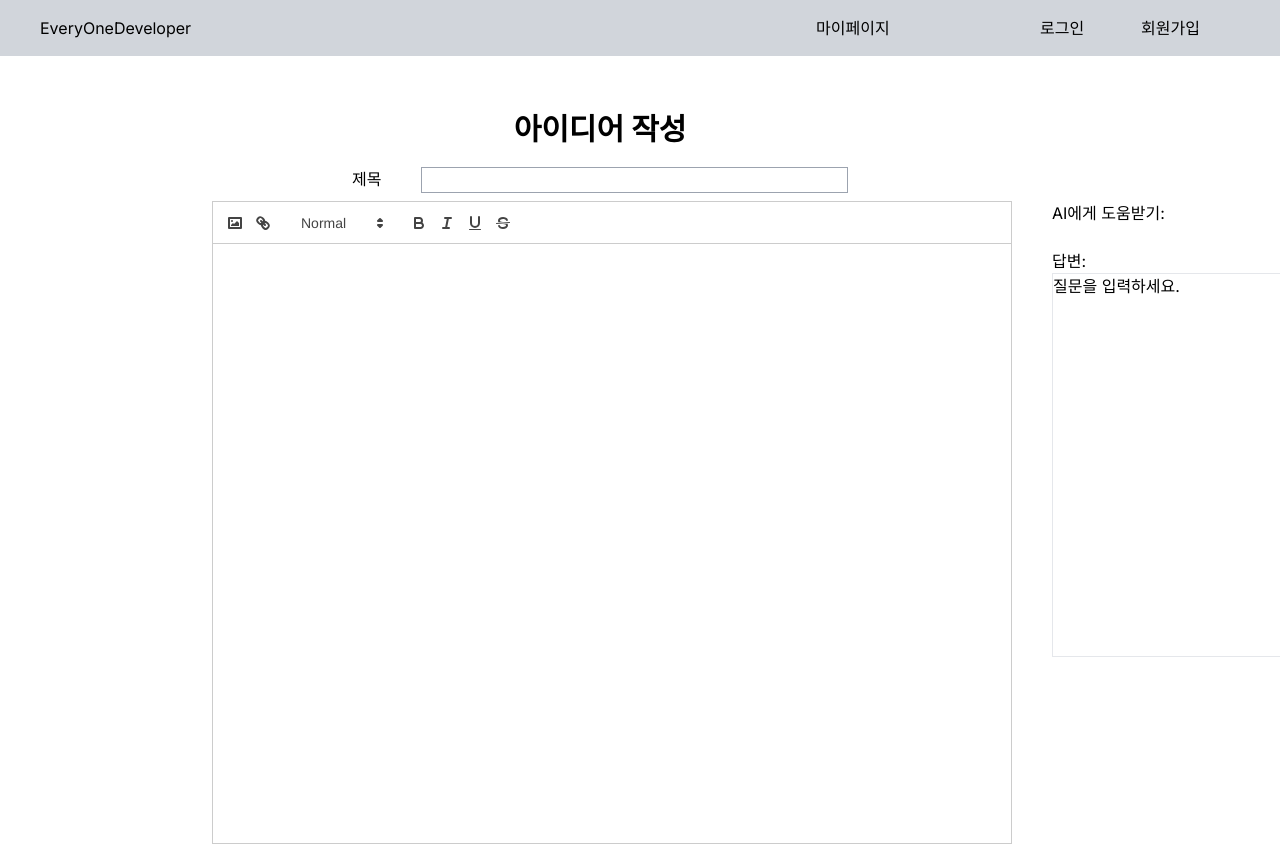
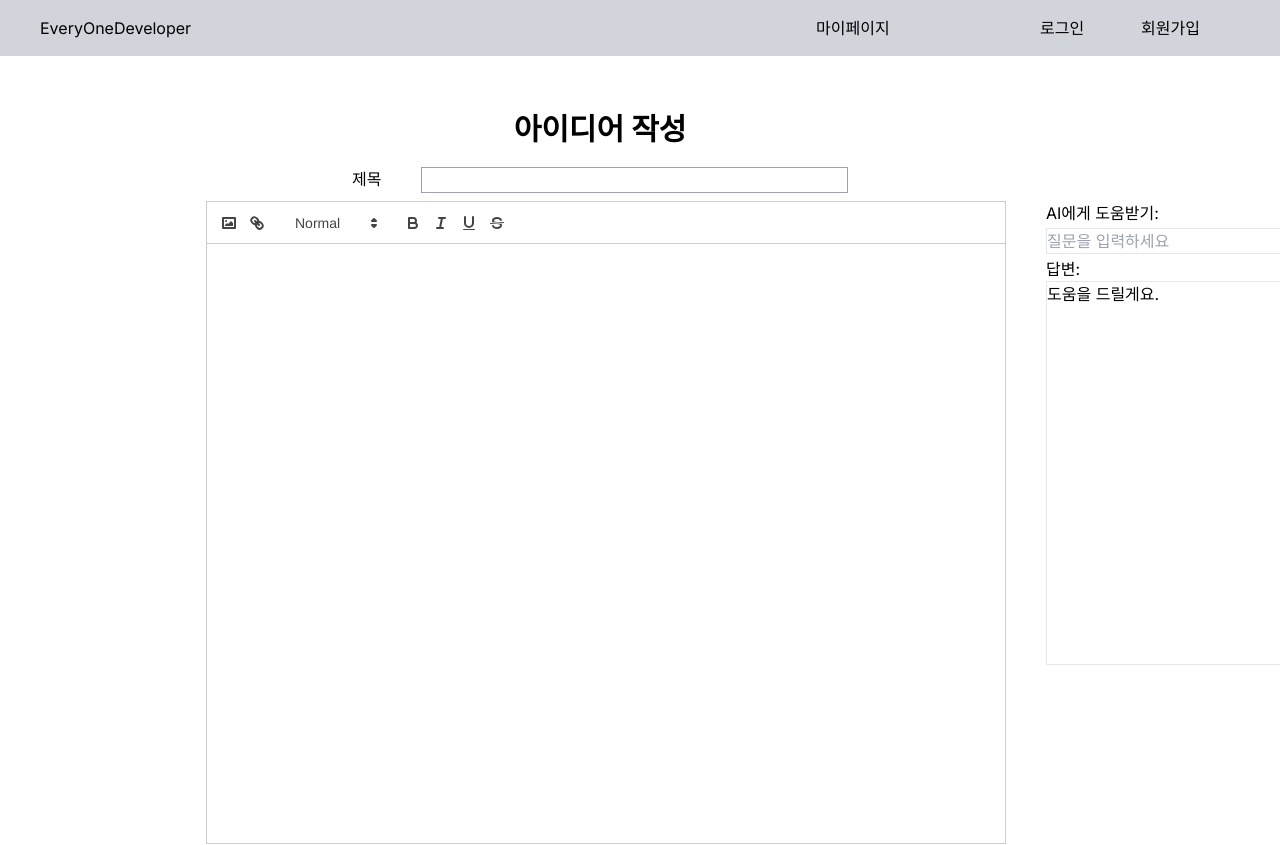
Before and after one commit to kimwoojin123/eod, a Next.js app: page /ideaApply/ideaWrite in a window 1280 px wide. Shown: the top 845 px of the page. Built offline with nearby package versions, Linux system fonts and the light colour scheme.

Commit message:
추가 변경

```diff
--- a/app/ui/ideaWrite/gptAI.tsx
+++ b/app/ui/ideaWrite/gptAI.tsx
@@ -2,7 +2,7 @@ import { useState } from 'react';
 
 export default function GptAI() {
   const [question, setQuestion] = useState('');
-  const [response, setResponse] = useState('질문을 입력하세요.');
+  const [response, setResponse] = useState('도움을 드릴게요.');
 
   const handleAskQuestion = async (e:React.FormEvent<HTMLFormElement>) => {
     e.preventDefault();
@@ -35,8 +35,10 @@ export default function GptAI() {
         type="text"
         value={question}
         onChange={(e) => setQuestion(e.target.value)}
+        className='border'
+        placeholder='질문을 입력하세요'
       />
-      <button type='submit'>질문하기</button>
+      <button className='bg-gray-200 ml-4 h-8 w-20 rounded-2xl' type='submit'>질문하기</button>
       </form>
       <h2>답변:</h2>
       <p className="h-96 w-80 border">{response}</p>
```
